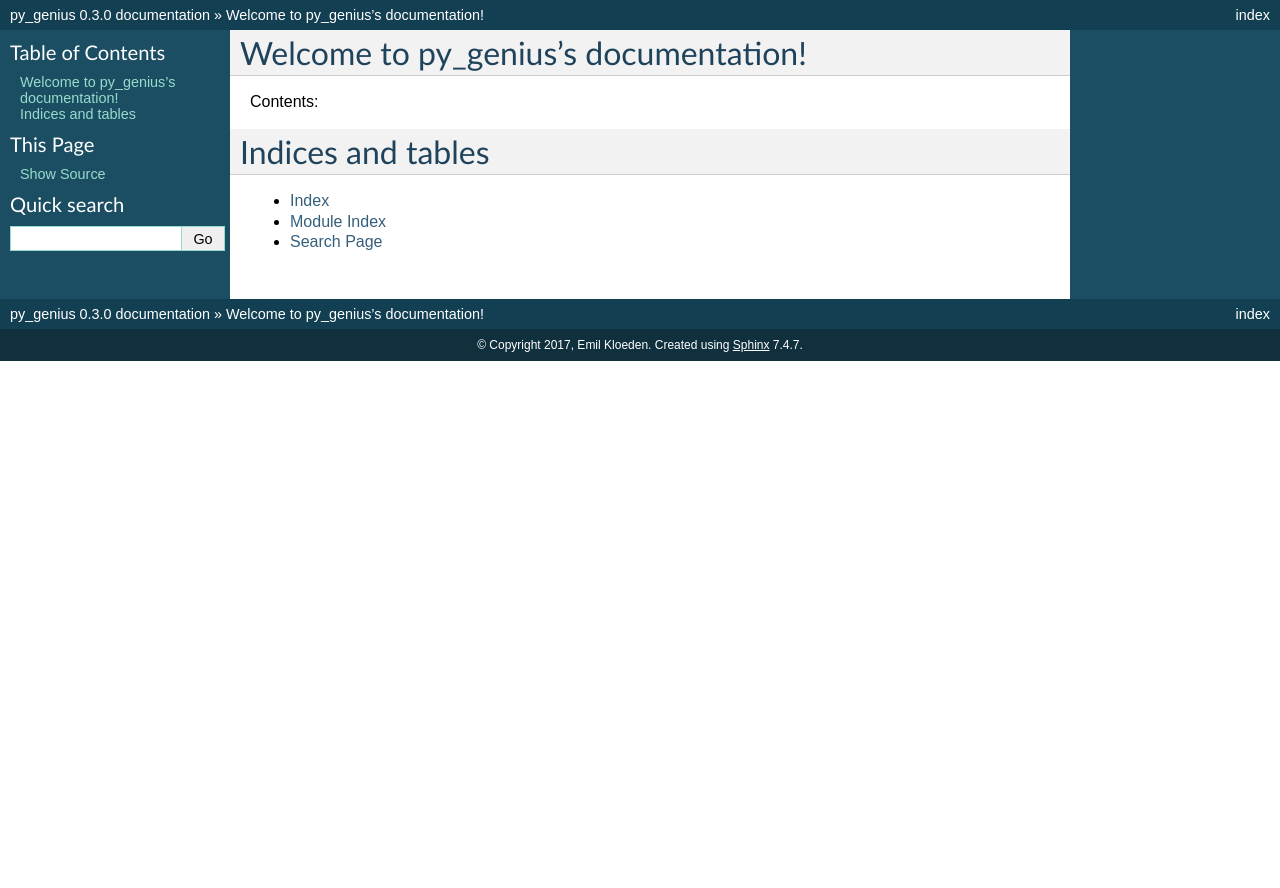
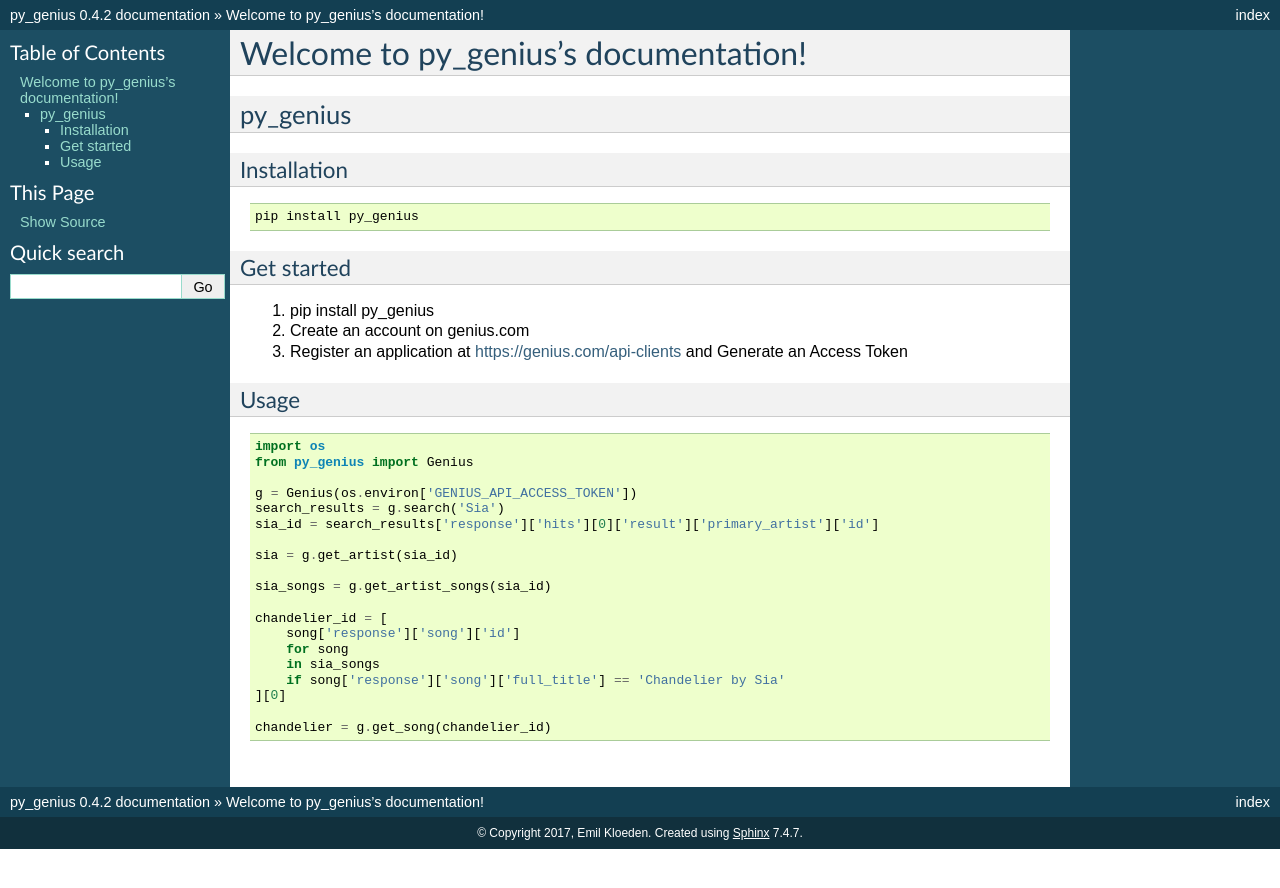
Before and after one commit to emilkloeden/py-genius, a Sphinx documentation site: the page built from docs/index.rst, in a window 1280 px wide. Shown: the top 888 px of the page. Built offline with Sphinx 7.4.7, drawn with Linux system fonts in a browser that asks for light colours.

Commit message:
Added semi-real docs

```diff
--- a/docs/conf.py
+++ b/docs/conf.py
@@ -54,9 +54,9 @@
 # built documents.
 #
 # The short X.Y version.
-version = '0.3'
+version = '0.4'
 # The full version, including alpha/beta/rc tags.
-release = '0.3.0'
+release = '0.4.2'
 
 # The language for content autogenerated by Sphinx. Refer to documentation
 # for a list of supported languages.
--- a/docs/index.rst
+++ b/docs/index.rst
@@ -6,16 +6,44 @@
 Welcome to py_genius's documentation!
 =====================================
 
-Contents:
+#########
+py_genius
+#########
 
-.. toctree::
-   :maxdepth: 2
+Installation
+------------
+::
+
+   pip install py_genius
+
+Get started
+-----------
+
+#. pip install py_genius
+#. Create an account on genius.com
+#. Register an application at https://genius.com/api-clients and Generate an Access Token
 
 
+Usage
+-----
+.. code-block:: python
 
-Indices and tables
-==================
+   import os
+   from py_genius import Genius
 
-* :ref:`genindex`
-* :ref:`modindex`
-* :ref:`search`
+   g = Genius(os.environ['GENIUS_API_ACCESS_TOKEN'])
+   search_results = g.search('Sia')
+   sia_id = search_results['response']['hits'][0]['result']['primary_artist']['id']
+
+   sia = g.get_artist(sia_id)
+
+   sia_songs = g.get_artist_songs(sia_id)
+
+   chandelier_id = [
+       song['response']['song']['id']
+       for song
+       in sia_songs
+       if song['response']['song']['full_title'] == 'Chandelier by Sia'
+   ][0]
+
+   chandelier = g.get_song(chandelier_id)
```
